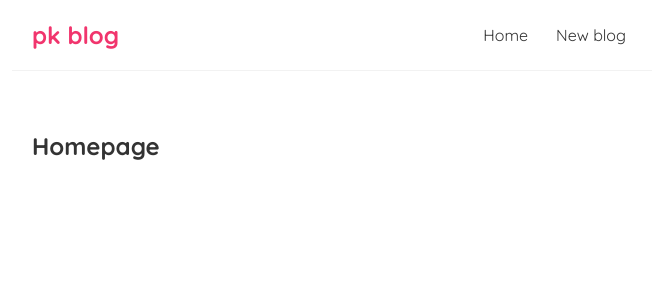
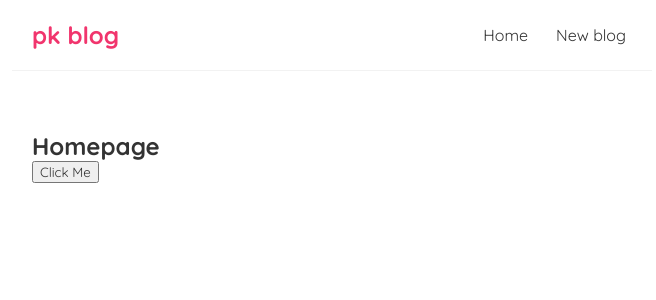
Before and after one commit to purab/react-redux-tutorials, a React (Create React App) app in the folder pk-blog/: page / in a window 1280 px wide. Shown: the top 300 px of the page, without its empty margins (308-964 px from the left). Built offline with nearby package versions, Linux system fonts and the light colour scheme.

Commit message:
using custom functions

```diff
--- a/pk-blog/src/components/Home.js
+++ b/pk-blog/src/components/Home.js
@@ -1,7 +1,11 @@
 const Home = () => {
+    const handleClick = (e) => {
+        console.log('hello ninjas'+e)
+    }
     return (
         <div className="home">
             <h2>Homepage</h2>
+            <button onClick={handleClick}>Click Me</button>
         </div>
      );
 }
```
